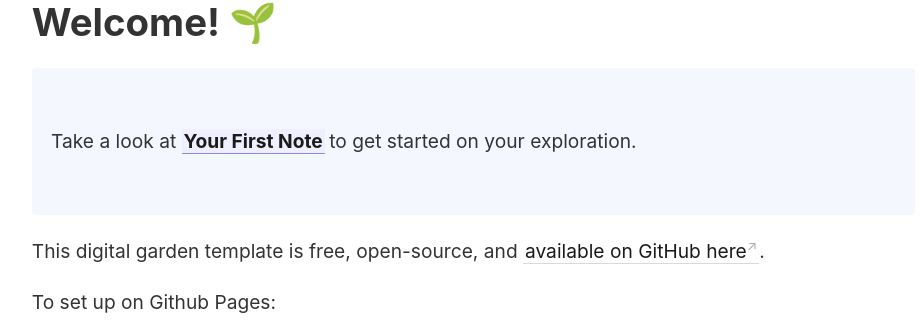
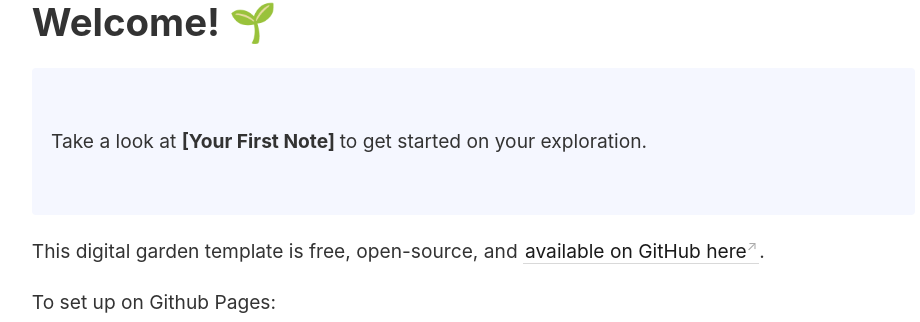
Before and after one commit to cindywincek/its-me-cindy-garden-demo, a Jekyll site: the page built from _pages/index.md, in a window 1280 px wide. Shown: the part 147-469 px from the top of the page, without its empty margins (45-965 px from the left). Built offline with Jekyll 4.4.1, drawn with Linux system fonts in a browser that asks for light colours.

Commit message:
Fix link formatting in index.md

```diff
--- a/_pages/index.md
+++ b/_pages/index.md
@@ -8,7 +8,7 @@ permalink: /
 # Welcome! 🌱
 
 <p style="padding: 3em 1em; background: #f5f7ff; border-radius: 4px;">
-  Take a look at <span style="font-weight: bold"> [[Your First Note]] </span> to get started on your exploration.
+  Take a look at <span style="font-weight: bold"> [Your First Note] </span> to get started on your exploration.
 </p>
 
 This digital garden template is free, open-source, and [available on GitHub here](https://github.com/meewgumi/digital-garden-ghpages-template).
```
